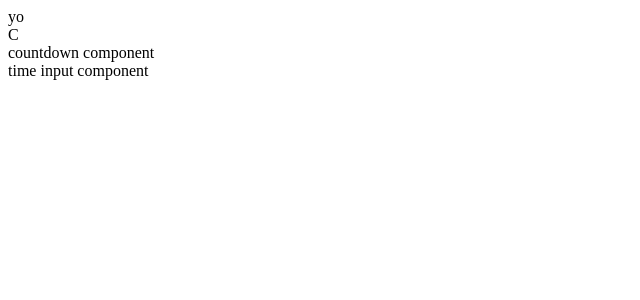
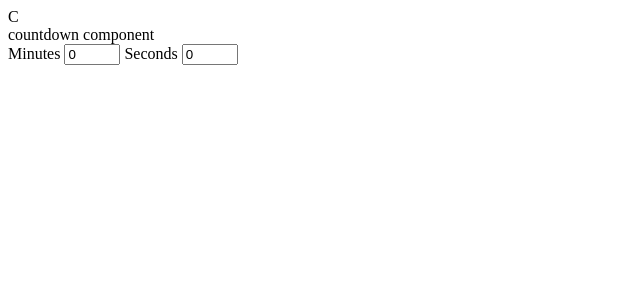
Before and after one commit to nickdunn2/scattergories, an Angular app: page / in a window 1280 px wide. Shown: the top 300 px of the page, without its empty margins (0-640 px from the left). Built offline with nearby package versions, Linux system fonts and the light colour scheme.

Commit message:
WIP with TimeInput component & directive

```diff
--- a/src/app/app.component.html
+++ b/src/app/app.component.html
@@ -1,4 +1,3 @@
-<div>yo</div>
 <scatt-letter></scatt-letter>
 <div scattInputToCountdown>
     <scatt-countdown></scatt-countdown>
--- a/src/app/components/time-input/time-input.component.html
+++ b/src/app/components/time-input/time-input.component.html
@@ -1 +1,24 @@
-<div>time input component</div>
+<label>
+    Minutes
+    <input
+        #minutes
+        type="number"
+        min="0"
+        max="59"
+        placeholder="minutes"
+        [value]="timeInputDirective.getMinutes()"
+        (change)="timeInputDirective.updateTime(minutes.value, 'minutes')"
+    />
+</label>
+<label>
+    Seconds
+    <input
+        #seconds
+        type="number"
+        min="0"
+        max="59"
+        placeholder="seconds"
+        [value]="timeInputDirective.getSeconds()"
+        (change)="timeInputDirective.updateTime(seconds.value, 'seconds')"
+    />
+</label>
--- a/src/app/components/time-input/time-input.component.ts
+++ b/src/app/components/time-input/time-input.component.ts
@@ -1,4 +1,5 @@
-import { ChangeDetectionStrategy, Component } from '@angular/core';
+import { ChangeDetectionStrategy, Component } from '@angular/core'
+import { InputToCountdownDirective } from 'src/app/directives/input-to-countdown/input-to-countdown.directive'
 
 @Component({
     selector: 'scatt-time-input',
@@ -6,5 +7,5 @@ import { ChangeDetectionStrategy, Component } from '@angular/core';
     changeDetection: ChangeDetectionStrategy.OnPush
 })
 export class TimeInputComponent {
-
+    constructor(public timeInputDirective: InputToCountdownDirective) {}
 }
--- a/src/app/directives/input-to-countdown/input-to-countdown.directive.ts
+++ b/src/app/directives/input-to-countdown/input-to-countdown.directive.ts
@@ -1,8 +1,36 @@
-import { Directive } from "@angular/core";
+import { Directive } from '@angular/core'
+import { BehaviorSubject } from 'rxjs'
+import { ICountdown, ICommand } from './input-to-countdown.interfaces'
+import { calculateSeconds } from './input-to-countdown.utility'
 
 @Directive({
     selector: '[scattInputToCountdown]'
 })
 export class InputToCountdownDirective {
+    private timeSource = new BehaviorSubject<ICountdown>({
+        seconds: 0,
+        minutes: 0,
+        totalTime: 0
+    })
 
+    public time$ = this.timeSource.asObservable()
+
+    public updateTime = (value: number, command: ICommand) => {
+        const valToUse = value > 0 ? value : 0
+        const updatedCountdown: ICountdown = this.timeSource.getValue()
+
+        if (command === 'seconds') {
+            updatedCountdown.seconds = valToUse
+        }
+        if (command === 'minutes') {
+            updatedCountdown.minutes = valToUse
+        }
+
+        updatedCountdown.totalTime = calculateSeconds(updatedCountdown)
+
+        this.timeSource.next(updatedCountdown)
+    }
+
+    public getSeconds = () => this.timeSource.value.seconds
+    public getMinutes = () => this.timeSource.value.minutes
 }
--- /dev/null
+++ b/src/app/directives/input-to-countdown/input-to-countdown.utility.ts
@@ -0,0 +1,5 @@
+import { ICountdown } from './input-to-countdown.interfaces'
+
+export const calculateSeconds = (countdown: ICountdown): number => {
+    return countdown.seconds + (countdown.minutes * 60)
+}
```
Also changed, not shown: src/app/directives/input-to-countdown/input-to-countdown.interfaces.ts (added, +7 -0 lines).
